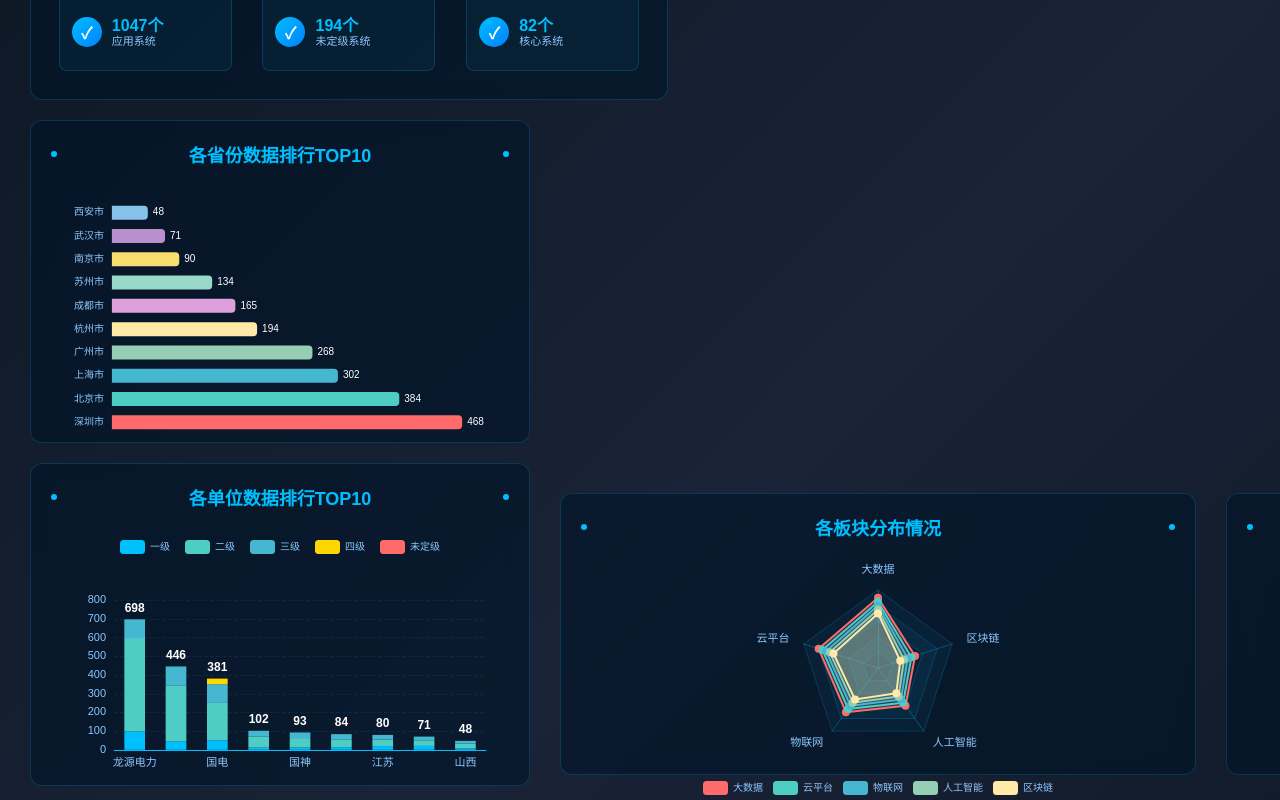
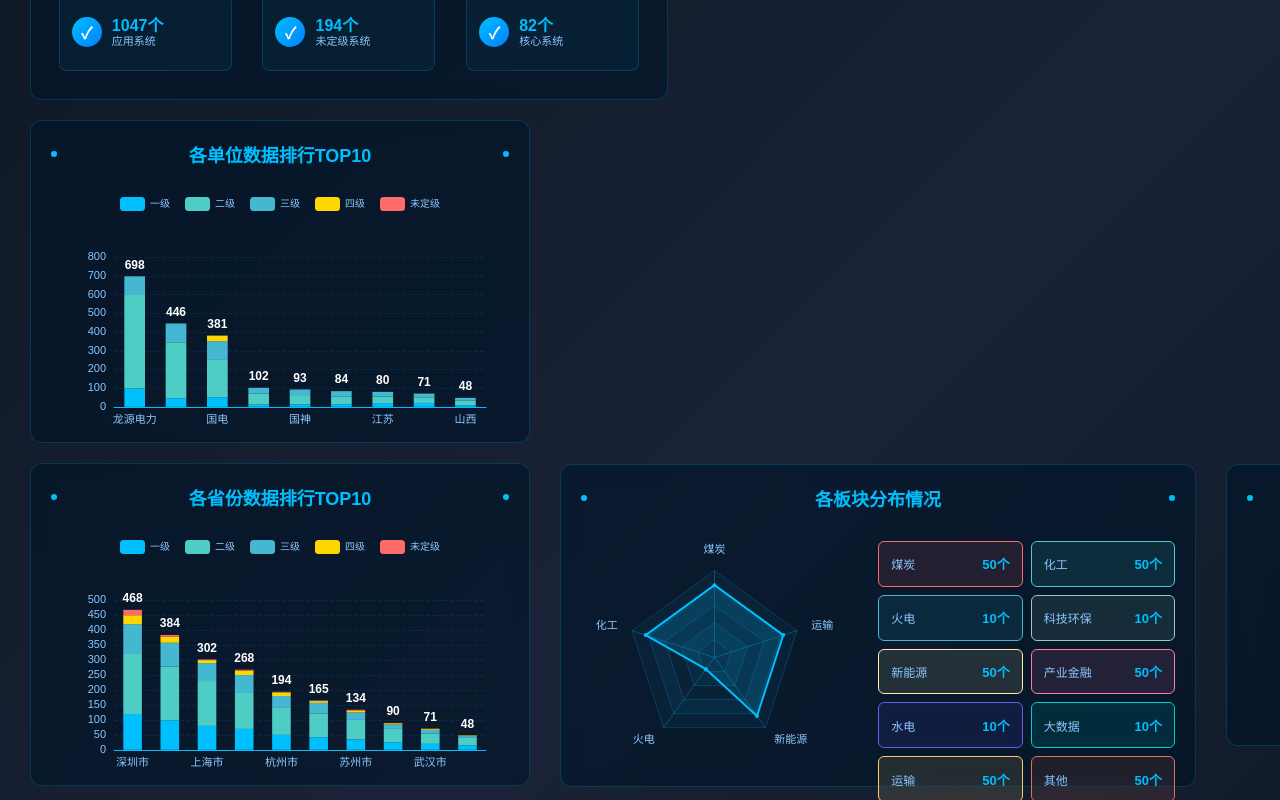
Before and after one commit to bluebirddm/01_bigscreen, a Vue app: page / in a window 1280 px wide. Shown: the part 280-1080 px from the top of the page. Built offline with nearby package versions, Linux system fonts and the light colour scheme; no server answers.

Commit message:
mid_mid修改

```diff
--- a/src/App.vue
+++ b/src/App.vue
@@ -11,15 +11,17 @@
           <InfoSystemStatus />
         </div>
 
+        <div class="panel-section unit-ranking-section">
+          <h3 class="section-title">各单位数据排行TOP10</h3>
+          <SystemRanking />
+        </div>
+
         <div class="panel-section province-ranking-section">
           <h3 class="section-title">各省份数据排行TOP10</h3>
           <ProvinceRanking />
         </div>
 
-        <div class="panel-section unit-ranking-section">
-          <h3 class="section-title">各单位数据排行TOP10</h3>
-          <SystemRanking />
-        </div>
+
       </div>
 
       <div class="center-panel">
@@ -202,10 +204,10 @@ onMounted(() => {
   height: 322px;
   display: flex;
   gap: 30px;
-  padding: 30px 30px 30px 30px;
+  padding: 0px 30px 30px 30px;
   justify-content: flex-start;
   position: absolute;
-  top: 743px;
+  top: 744px;
   left: 0;
   right: 0;
 }
@@ -221,7 +223,7 @@ onMounted(() => {
 /* 各板块分布情况 - 底部中间 */
 .layout-distribution-section {
   width: 636px;
-  height: 282px;
+  height: 323px;
   margin-left: 530px;
 }
 
--- a/src/components/ProvinceRanking.vue
+++ b/src/components/ProvinceRanking.vue
@@ -26,17 +26,13 @@ use([
 
 const chartOption = ref({})
 
-const data = [
-  { name: '深圳市', value: 468 },
-  { name: '北京市', value: 384 },
-  { name: '上海市', value: 302 },
-  { name: '广州市', value: 268 },
-  { name: '杭州市', value: 194 },
-  { name: '成都市', value: 165 },
-  { name: '苏州市', value: 134 },
-  { name: '南京市', value: 90 },
-  { name: '武汉市', value: 71 },
-  { name: '西安市', value: 48 }
+const categories = ['深圳市', '北京市', '上海市', '广州市', '杭州市', '成都市', '苏州市', '南京市', '武汉市', '西安市']
+const seriesData = [
+  { name: '一级', data: [120, 98, 80, 70, 50, 42, 35, 25, 20, 15], color: '#00bfff' },
+  { name: '二级', data: [200, 180, 150, 120, 90, 80, 65, 45, 35, 25], color: '#4ecdc4' },
+  { name: '三级', data: [100, 80, 60, 60, 40, 35, 25, 15, 12, 6], color: '#45b7d1' },
+  { name: '四级', data: [30, 20, 10, 15, 12, 6, 7, 4, 3, 2], color: '#ffd700' },
+  { name: '未定级', data: [18, 6, 2, 3, 2, 2, 2, 1, 1, 0], color: '#ff6b6b' }
 ]
 
 onMounted(() => {
@@ -51,64 +47,90 @@ onMounted(() => {
         color: '#fff'
       }
     },
+    legend: {
+      data: seriesData.map(item => item.name),
+      textStyle: {
+        color: '#8cc8ff',
+        fontSize: 10
+      },
+      top: 5,
+      left: 'center',
+      itemGap: 15
+    },
     grid: {
-      left: '5%',
+      left: '8%',
       right: '5%',
-      bottom: '5%',
-      top: '5%',
+      bottom: '15%',
+      top: '25%',
       containLabel: true
     },
     xAxis: {
-      type: 'value',
+      type: 'category',
+      data: categories,
+      axisLabel: {
+        color: '#8cc8ff',
+        fontSize: 11,
+        rotate: 0
+      },
+      axisLine: {
+        lineStyle: {
+          color: '#00bfff'
+        }
+      },
+      axisTick: {
         show: false
+      }
     },
     yAxis: {
-      type: 'category',
-      data: data.map(item => item.name),
+      type: 'value',
+      max: 500,
+      interval: 50,
       axisLabel: {
         color: '#8cc8ff',
-        fontSize: 10
+        fontSize: 11
       },
       axisLine: {
         show: false
       },
       axisTick: {
         show: false
+      },
+      splitLine: {
+        lineStyle: {
+          color: 'rgba(0, 191, 255, 0.1)',
+          type: 'dashed'
+        }
       }
     },
-    series: [
-      {
+    series: seriesData.map((item, index) => ({
+      name: item.name,
       type: 'bar',
-        data: data.map(item => item.value),
-        barWidth: '60%',
+      stack: 'total',
+      data: item.data,
+      barWidth: '50%',
       itemStyle: {
-          color: function(params) {
-            const colorList = [
-              '#ff6b6b', '#4ecdc4', '#45b7d1',
-              '#96ceb4', '#ffeaa7', '#dda0dd',
-              '#98d8c8', '#f7dc6f', '#bb8fce',
-              '#85c1e9'
-            ]
-            return colorList[params.dataIndex % colorList.length]
-          },
-          borderRadius: [0, 4, 4, 0]
+        color: item.color
       },
       label: {
-          show: true,
-          position: 'right',
+        show: index === seriesData.length - 1,
+        position: 'top',
+        formatter: function(params) {
+          // 计算总和
+          let total = 0;
+          seriesData.forEach(series => {
+            total += series.data[params.dataIndex] || 0;
+          });
+          return total;
+        },
         color: '#fff',
-          fontSize: 10,
-          formatter: '{c}'
+        fontSize: 12,
+        fontWeight: 'bold'
       },
       animationDelay: function(idx) {
-          return idx * 100
+        return idx * 100 + index * 50
       }
-      }
-    ],
-    animationEasing: 'elasticOut',
-    animationDelayUpdate: function(idx) {
-      return idx * 5
-    }
+    })),
+    animationEasing: 'elasticOut'
   }
 })
 </script>
--- a/src/components/SystemLayout.vue
+++ b/src/components/SystemLayout.vue
@@ -1,6 +1,21 @@
 <template>
   <div class="system-layout">
-    <v-chart class="chart" :option="chartOption" autoresize />
+    <div class="chart-container">
+      <v-chart class="radar-chart" :option="radarChartOption" autoresize />
+    </div>
+    <div class="info-cards">
+      <div
+        v-for="item in dataItems"
+        :key="item.name"
+        class="info-card"
+        :style="{ backgroundColor: item.color + '20', borderColor: item.color }"
+      >
+        <div class="card-content">
+          <span class="category">{{ item.name }}</span>
+          <span class="value">{{ item.value }}个</span>
+        </div>
+      </div>
+    </div>
   </div>
 </template>
 
@@ -24,10 +39,24 @@ use([
   RadarComponent
 ])
 
-const chartOption = ref({})
+// 数据配置
+const dataItems = ref([
+  { name: '煤炭', value: 50, color: '#ff6b6b' },
+  { name: '化工', value: 50, color: '#4ecdc4' },
+  { name: '火电', value: 10, color: '#45b7d1' },
+  { name: '科技环保', value: 10, color: '#96ceb4' },
+  { name: '新能源', value: 50, color: '#ffeaa7' },
+  { name: '产业金融', value: 50, color: '#fd79a8' },
+  { name: '水电', value: 10, color: '#6c5ce7' },
+  { name: '大数据', value: 10, color: '#00cec9' },
+  { name: '运输', value: 50, color: '#fdcb6e' },
+  { name: '其他', value: 50, color: '#e17055' }
+])
+
+const radarChartOption = ref({})
 
 onMounted(() => {
-  chartOption.value = {
+  radarChartOption.value = {
     backgroundColor: 'transparent',
     tooltip: {
       backgroundColor: 'rgba(0, 20, 40, 0.9)',
@@ -38,20 +67,15 @@ onMounted(() => {
       }
     },
     legend: {
-      data: ['大数据', '云平台', '物联网', '人工智能', '区块链'],
-      textStyle: {
-        color: '#8cc8ff',
-        fontSize: 10
-      },
-      bottom: 0
+      show: false
     },
     radar: {
       indicator: [
-        { name: '大数据', max: 100 },
-        { name: '云平台', max: 100 },
-        { name: '物联网', max: 100 },
-        { name: '人工智能', max: 100 },
-        { name: '区块链', max: 100 }
+        { name: '煤炭', max: 60 },
+        { name: '化工', max: 60 },
+        { name: '火电', max: 60 },
+        { name: '新能源', max: 60 },
+        { name: '运输', max: 60 }
       ],
       shape: 'polygon',
       radius: '65%',
@@ -87,54 +111,20 @@ onMounted(() => {
         type: 'radar',
         data: [
           {
-            value: [90, 80, 70, 60, 50],
-            name: '大数据',
+            value: [50, 50, 10, 50, 50], // 煤炭, 化工, 火电, 新能源, 运输
+            name: '各板块分布',
             itemStyle: {
-              color: '#ff6b6b'
+              color: '#00bfff'
             },
             areaStyle: {
-              color: 'rgba(255, 107, 107, 0.2)'
-            }
-          },
-          {
-            value: [85, 75, 65, 55, 45],
-            name: '云平台',
-            itemStyle: {
-              color: '#4ecdc4'
+              color: 'rgba(0, 191, 255, 0.2)'
             },
-            areaStyle: {
-              color: 'rgba(78, 205, 196, 0.2)'
-            }
-          },
-          {
-            value: [80, 70, 60, 50, 40],
-            name: '物联网',
-            itemStyle: {
-              color: '#45b7d1'
+            lineStyle: {
+              color: '#00bfff',
+              width: 2
             },
-            areaStyle: {
-              color: 'rgba(69, 183, 209, 0.2)'
-            }
-          },
-          {
-            value: [75, 65, 55, 45, 35],
-            name: '人工智能',
-            itemStyle: {
-              color: '#96ceb4'
-            },
-            areaStyle: {
-              color: 'rgba(150, 206, 180, 0.2)'
-            }
-          },
-          {
-            value: [70, 60, 50, 40, 30],
-            name: '区块链',
-            itemStyle: {
-              color: '#ffeaa7'
-            },
-            areaStyle: {
-              color: 'rgba(255, 234, 167, 0.2)'
-            }
+            symbol: 'circle',
+            symbolSize: 4
           }
         ],
         animationDuration: 2000,
@@ -149,10 +139,65 @@ onMounted(() => {
 .system-layout {
   height: 100%;
   width: 100%;
+  display: flex;
+  align-items: center;
+  gap: 30px;
 }
 
-.chart {
+.chart-container {
+  flex: 0 0 45%;
+  height: 100%;
+  position: relative;
+}
+
+.radar-chart {
   height: 100%;
   width: 100%;
 }
+
+.info-cards {
+  flex: 1;
+  height: 100%;
+  display: grid;
+  grid-template-columns: 1fr 1fr;
+  grid-template-rows: repeat(5, 1fr);
+  gap: 8px;
+  padding: 10px 0;
+}
+
+.info-card {
+  background: rgba(0, 191, 255, 0.1);
+  border: 1px solid rgba(0, 191, 255, 0.3);
+  border-radius: 6px;
+  display: flex;
+  align-items: center;
+  justify-content: center;
+  padding: 8px 12px;
+  transition: all 0.3s ease;
+  backdrop-filter: blur(5px);
+}
+
+.info-card:hover {
+  transform: translateY(-2px);
+  box-shadow: 0 4px 12px rgba(0, 191, 255, 0.2);
+}
+
+.card-content {
+  display: flex;
+  align-items: center;
+  justify-content: space-between;
+  width: 100%;
+}
+
+.category {
+  color: #8cc8ff;
+  font-size: 12px;
+  font-weight: 500;
+}
+
+.value {
+  color: #00bfff;
+  font-size: 13px;
+  font-weight: bold;
+}
 </style>
```
Also changed, not shown: guonengdesignmap/1/bottom_mid.png (added), 1 other file (tests, documents, lock files or other folders). Lines whose indentation alone changed are shown as unchanged.
